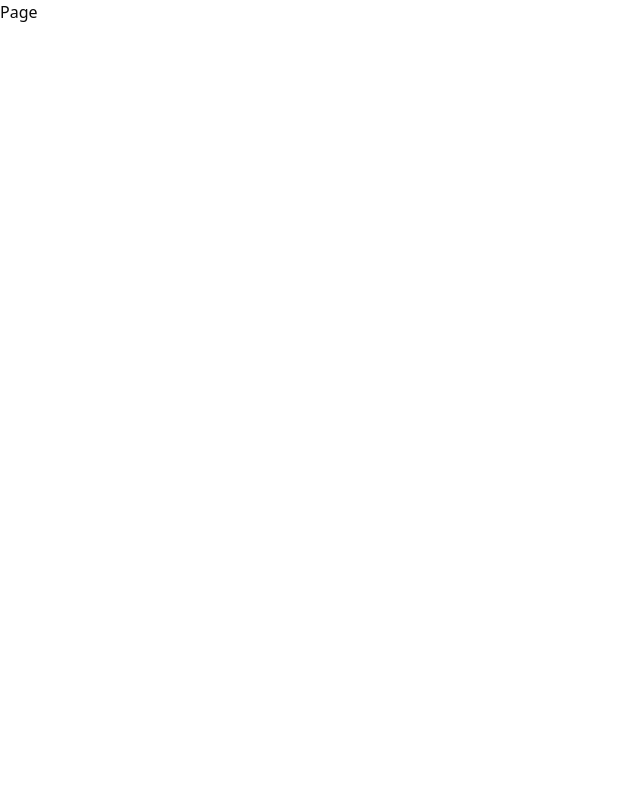
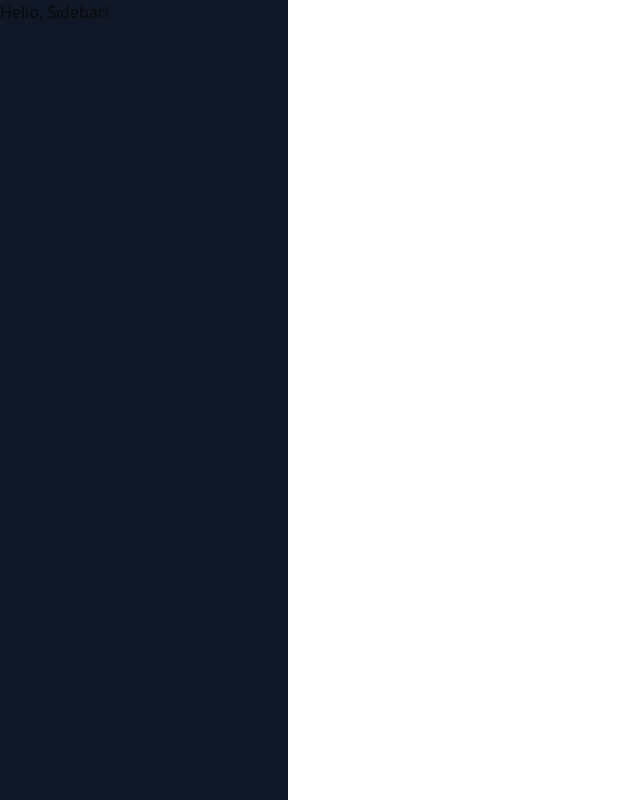
Before and after one commit to eedu7/ai-saas, a Next.js app: page /dashboard in a window 1280 px wide. Shown: the whole page, without its empty margins (0-640 px from the left). Built offline with nearby package versions, Linux system fonts and the light colour scheme.

Commit message:
made a layout of the dashboard and addede the after sign out url to clerk provider

```diff
--- a/src/app/(dashboard)/dashboard/page.tsx
+++ b/src/app/(dashboard)/dashboard/page.tsx
@@ -1,5 +1,10 @@
 import React from "react";
+import { UserButton } from "@clerk/nextjs";
 
 export default function DashboardPage() {
-    return <div>Page</div>;
+    return (
+        <div>
+            <UserButton />
+        </div>
+    );
 }
--- /dev/null
+++ b/src/app/(dashboard)/layout.tsx
@@ -0,0 +1,12 @@
+import React from "react";
+
+export default function DashboardLayout({ children }: { children: React.ReactNode }) {
+    return (
+        <div className="relative h-full">
+            <aside className="z-[80] hidden h-full bg-gray-900 md:fixed md:inset-y-0 md:flex md:w-72 md:flex-col">
+                <div>Hello, Sidebar!</div>
+            </aside>
+            <main className="md:pl-72">{children}</main>
+        </div>
+    );
+}
--- a/src/app/(landing)/page.tsx
+++ b/src/app/(landing)/page.tsx
@@ -7,10 +7,16 @@ function LandingPage() {
         <div>
             Landing Page (Unprotected)
             <div>
-                <Button asChild>
+                <Button
+                    asChild
+                    className="cursor-pointer"
+                >
                     <SignInButton />
                 </Button>
-                <Button asChild>
+                <Button
+                    asChild
+                    className="cursor-pointer"
+                >
                     <SignUpButton />
                 </Button>
             </div>
--- a/src/app/layout.tsx
+++ b/src/app/layout.tsx
@@ -24,7 +24,7 @@ export default function RootLayout({
     children: React.ReactNode;
 }>) {
     return (
-        <ClerkProvider>
+        <ClerkProvider afterSignOutUrl="/">
             <html lang="en">
                 <body className={`${geistSans.variable} ${geistMono.variable} antialiased`}>{children}</body>
             </html>
```
